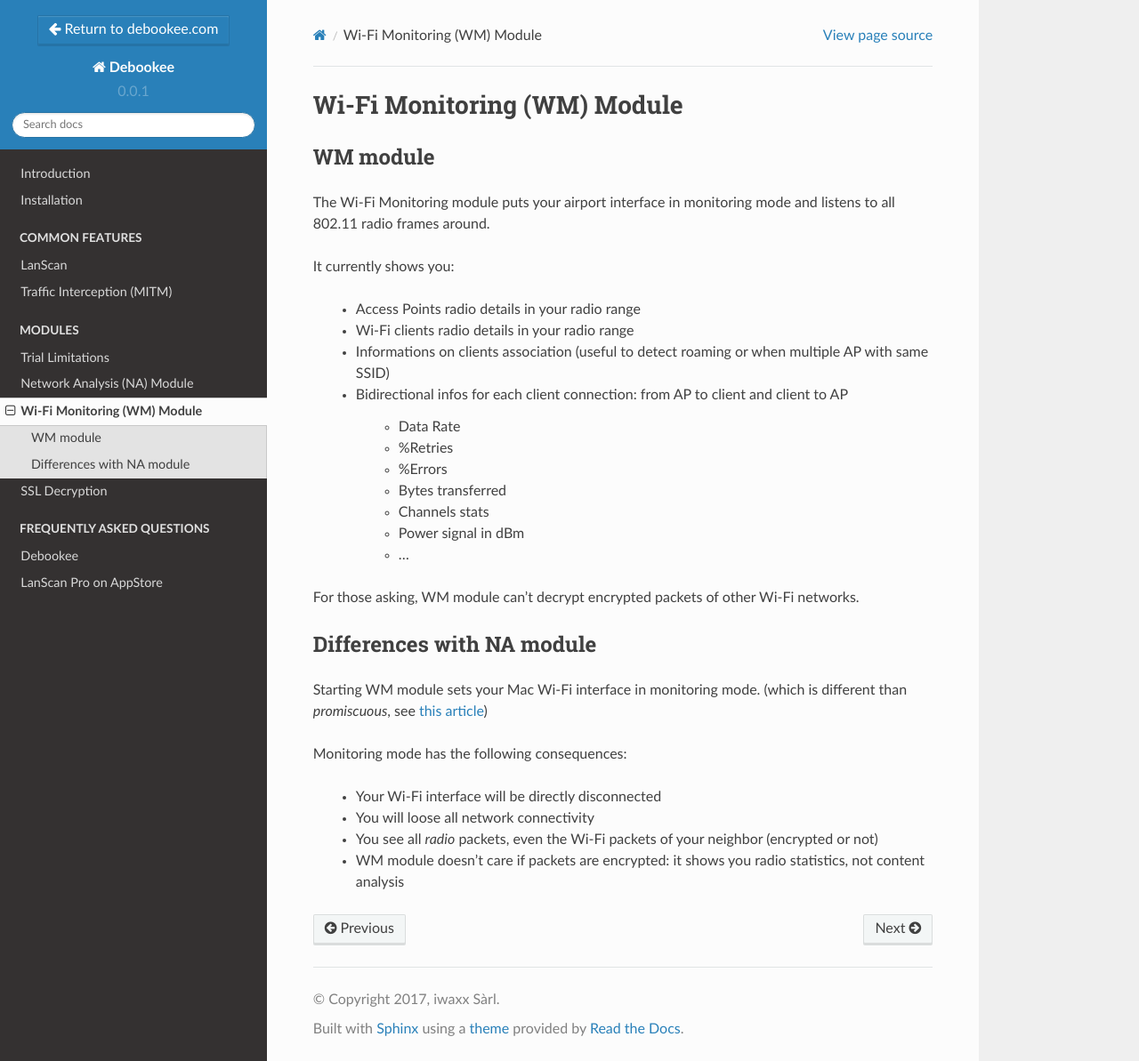
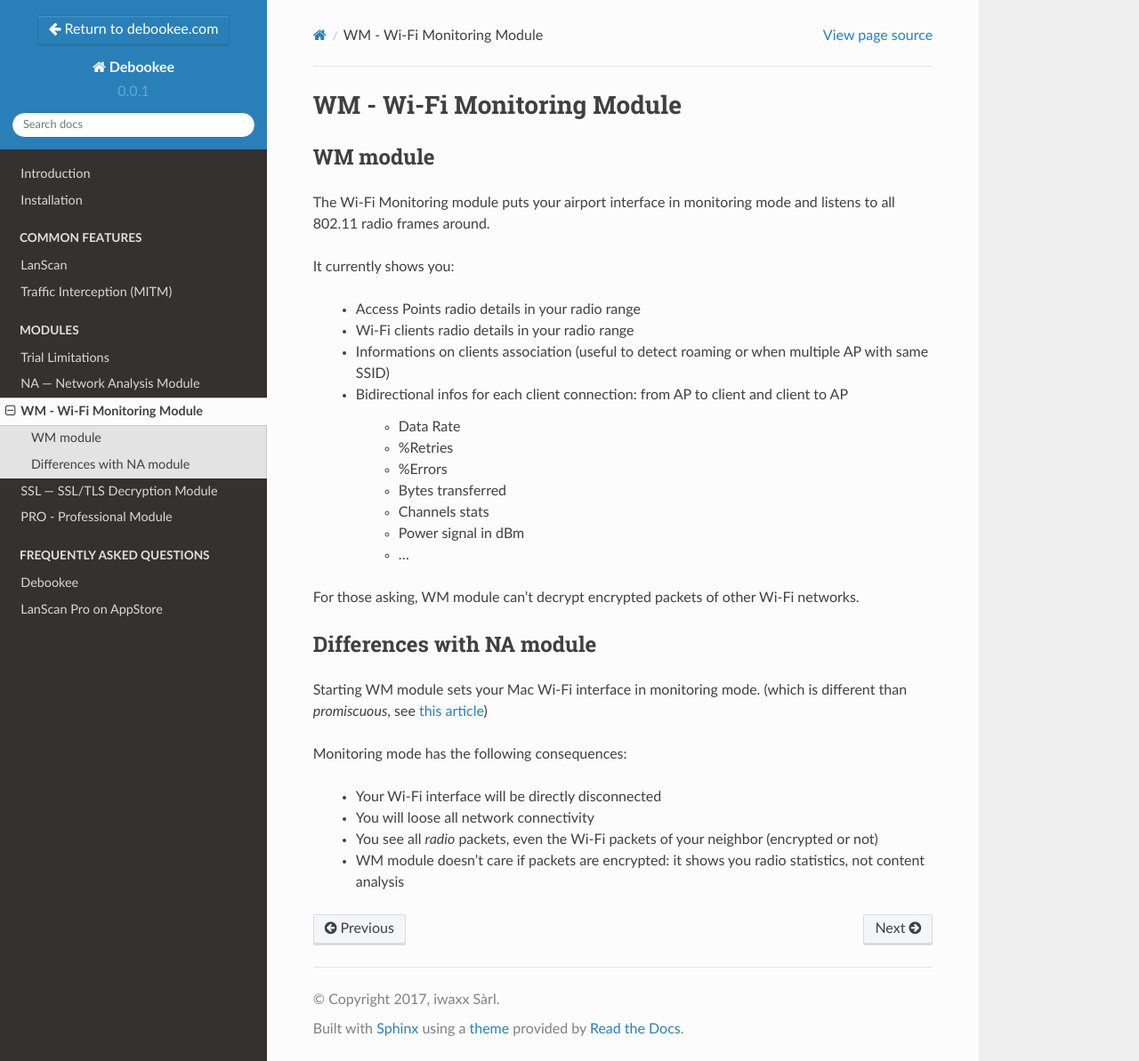
Before and after one commit to iwaxx/debookee, a Sphinx documentation site: the page built from docs/module_wm.rst, in a window 1280 px wide and 1193 px high. Shown: the whole window at 89% size. Built offline with Sphinx 7.4.7 and the Read the Docs theme 2.0.0, drawn with Linux system fonts in a browser that asks for light colours.

Commit message:
Added SSL & PRO modules

```diff
--- /dev/null
+++ b/docs/global.rst
@@ -0,0 +1,3 @@
+.. |br| raw:: html
+
+   <br />
--- a/docs/mitm.rst
+++ b/docs/mitm.rst
@@ -6,7 +6,7 @@ Traffic Interception (MITM)
 :program:`Debookee` is able to intercept the traffic of any device in the same subnet, thanks to a Man-in-the-middle attack (MITM).
 
 It intercepts all network traffic happening between :ref:`Targets <mitm_target>` and a :ref:`mitm_gateway`.
-This traffic is then analyzed by the :ref:`na_module_long`.
+This traffic is then analyzed by the :ref:`module_na_long`.
 
 It allows you to transparently capture data from mobile devices on your Mac (iPhone, iPad, Android, BlackBerry...) or Printer, TV, Fridge... without setting any proxy.
 
@@ -20,7 +20,7 @@ It allows you to transparently capture data from mobile devices on your Mac (iPh
 
     In that case, you won’t see any traffic under your target menu. A workaround can be to set up a mobile hotspot or connect to another network.
 
-    We recommend to always try the free trial of :ref:`na_module` to check if your network allows network traffic interception or not before buying it.
+    We recommend to always try the free trial of :ref:`module_na` to check if your network allows network traffic interception or not before buying it.
 
 .. _mitm_target:
 
--- a/docs/na_module.rst
+++ b/docs/module_na.rst
@@ -1,9 +1,9 @@
-.. _na_module_long:
+.. _module_na_long:
 
-Network Analysis (NA) Module
+NA --- Network Analysis Module
 ============================
 
-.. _na_module:
+.. _module_na:
 
 NA Module
 ---------
--- a/docs/wm_module.rst
+++ b/docs/module_wm.rst
@@ -1,9 +1,9 @@
-.. _wm_module_long:
+.. _module_wm_long:
 
-Wi-Fi Monitoring (WM) Module
+WM - Wi-Fi Monitoring Module
 ============================
 
-.. _wm_module:
+.. _module_wm:
 
 WM module
 ---------
```
Also changed, not shown: docs/index.rst (+5 -4 lines), docs/module_pro.rst (added, +10 -0 lines), docs/module_ssl.rst (added, +115 -0 lines), docs/ssl.rst (deleted, +0 -10 lines), docs/img/module_ssl_certinstall_webpage.png (added), docs/img/module_ssl_chrome_hpkp.png (added), docs/img/module_ssl_chrome_no_hpkp.png (added), docs/module_trial.rst (renamed from docs/trial_limitations.rst).
